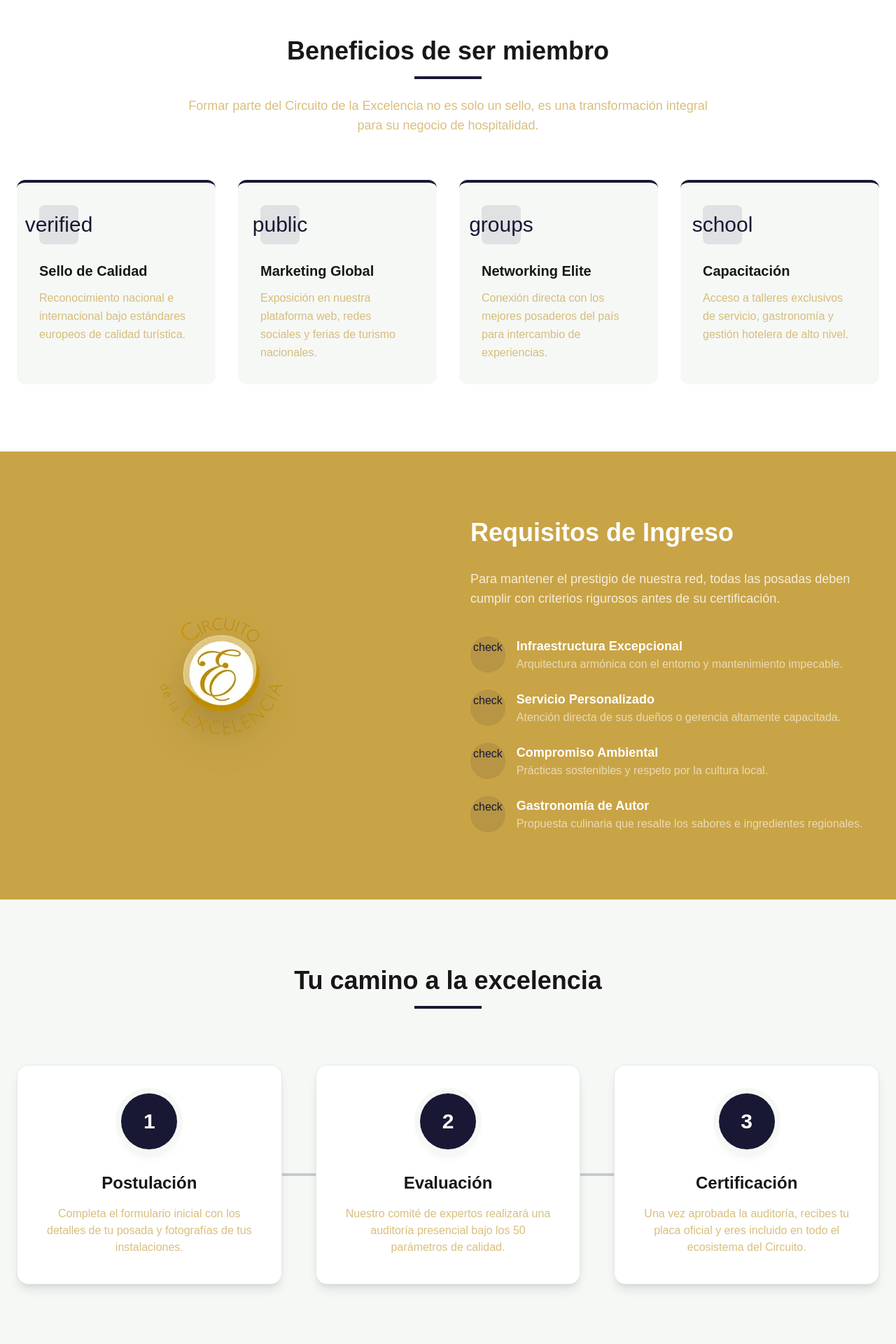
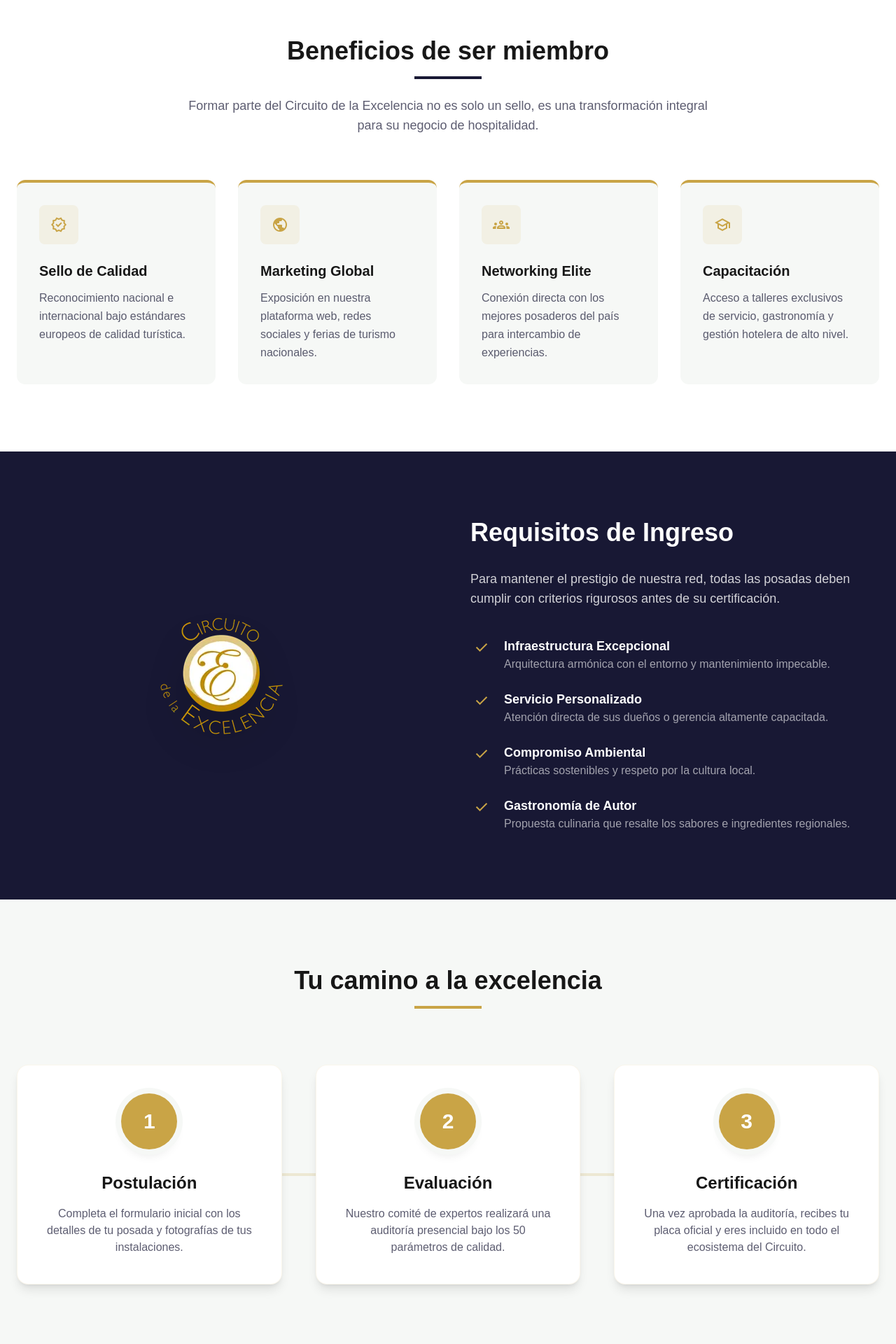
Before and after one commit to gustallafermrd/circuitonew, a Next.js app: page /en/quieres-ser-miembro in a window 1280 px wide. Shown: the part 740-2660 px from the top of the page at 70% size. Built offline with nearby package versions, Linux system fonts and the light colour scheme.

Commit message:
conact us

```diff
--- a/src/app/[lang]/quieres-ser-miembro/page.tsx
+++ b/src/app/[lang]/quieres-ser-miembro/page.tsx
@@ -17,13 +17,13 @@ export default async function QuieresSerMiembroPage({
       <div className="absolute inset-0 bg-primary/60"></div>
       <div className="container mx-auto px-6 relative z-10">
         <div className="max-w-2xl">
-          <span className="text-primary font-bold tracking-widest uppercase mb-4 block">Afiliación de Posadas</span>
+          <span className="text-secondary font-bold tracking-widest uppercase mb-4 block">Afiliación de Posadas</span>
           <h1 className="text-5xl md:text-6xl font-bold text-white mb-6 leading-tight">¿Quieres formar parte de la excelencia?
           </h1>
           <p className="text-xl text-white/90 mb-8 leading-relaxed">Únete a la red más exclusiva de posadas en Venezuela y
             eleva tu estándar de servicio al nivel de los mejores.</p>
           <div className="flex gap-4">
-            <a className="bg-primary hover:bg-primary/90 text-white px-8 py-4 rounded-lg font-bold text-lg transition-all shadow-xl"
+            <a className="bg-secondary hover:bg-secondary/90 text-white px-8 py-4 rounded-lg font-bold text-lg transition-all shadow-xl"
               href="#proceso">Iniciar Solicitud</a>
             <a className="bg-white/10 hover:bg-white/20 backdrop-blur-md text-white border border-white/30 px-8 py-4 rounded-lg font-bold text-lg transition-all"
               href="#beneficios">Ver Beneficios</a>
@@ -36,54 +36,54 @@ export default async function QuieresSerMiembroPage({
         <div className="text-center max-w-3xl mx-auto mb-16">
           <h2 className="text-4xl font-bold mb-4">Beneficios de ser miembro</h2>
           <div className="w-24 h-1 bg-primary mx-auto mb-6"></div>
-          <p className="text-lg text-secondary/70">Formar parte del Circuito de la Excelencia no es solo un sello, es una
+          <p className="text-lg text-primary/70">Formar parte del Circuito de la Excelencia no es solo un sello, es una
             transformación integral para su negocio de hospitalidad.</p>
         </div>
         <div className="grid md:grid-cols-2 lg:grid-cols-4 gap-8">
           <div
-            className="p-8 rounded-xl bg-background-light border-t-4 border-primary hover:shadow-2xl transition-shadow group">
+            className="p-8 rounded-xl bg-background-light border-t-4 border-secondary hover:shadow-2xl transition-shadow group">
             <div
-              className="w-14 h-14 bg-primary/10 rounded-lg flex items-center justify-center mb-6 group-hover:bg-primary transition-colors">
-              <span className="material-icons text-primary group-hover:text-white text-3xl">verified</span>
+              className="w-14 h-14 bg-secondary/10 rounded-lg flex items-center justify-center mb-6 group-hover:bg-secondary transition-colors">
+              <span className="material-symbols-outlined text-secondary group-hover:text-white text-3xl">verified</span>
             </div>
             <h3 className="text-xl font-bold mb-3">Sello de Calidad</h3>
-            <p className="text-secondary/70 leading-relaxed">Reconocimiento nacional e internacional bajo estándares europeos
+            <p className="text-primary/70 leading-relaxed">Reconocimiento nacional e internacional bajo estándares europeos
               de calidad turística.</p>
           </div>
           <div
-            className="p-8 rounded-xl bg-background-light border-t-4 border-primary hover:shadow-2xl transition-shadow group">
+            className="p-8 rounded-xl bg-background-light border-t-4 border-secondary hover:shadow-2xl transition-shadow group">
             <div
-              className="w-14 h-14 bg-primary/10 rounded-lg flex items-center justify-center mb-6 group-hover:bg-primary transition-colors">
-              <span className="material-icons text-primary group-hover:text-white text-3xl">public</span>
+              className="w-14 h-14 bg-secondary/10 rounded-lg flex items-center justify-center mb-6 group-hover:bg-secondary transition-colors">
+              <span className="material-symbols-outlined text-secondary group-hover:text-white text-3xl">public</span>
             </div>
             <h3 className="text-xl font-bold mb-3">Marketing Global</h3>
-            <p className="text-secondary/70 leading-relaxed">Exposición en nuestra plataforma web, redes sociales y ferias de
+            <p className="text-primary/70 leading-relaxed">Exposición en nuestra plataforma web, redes sociales y ferias de
               turismo nacionales.</p>
           </div>
           <div
-            className="p-8 rounded-xl bg-background-light border-t-4 border-primary hover:shadow-2xl transition-shadow group">
+            className="p-8 rounded-xl bg-background-light border-t-4 border-secondary hover:shadow-2xl transition-shadow group">
             <div
-              className="w-14 h-14 bg-primary/10 rounded-lg flex items-center justify-center mb-6 group-hover:bg-primary transition-colors">
-              <span className="material-icons text-primary group-hover:text-white text-3xl">groups</span>
+              className="w-14 h-14 bg-secondary/10 rounded-lg flex items-center justify-center mb-6 group-hover:bg-secondary transition-colors">
+              <span className="material-symbols-outlined text-secondary group-hover:text-white text-3xl">groups</span>
             </div>
             <h3 className="text-xl font-bold mb-3">Networking Elite</h3>
-            <p className="text-secondary/70 leading-relaxed">Conexión directa con los mejores posaderos del país para
+            <p className="text-primary/70 leading-relaxed">Conexión directa con los mejores posaderos del país para
               intercambio de experiencias.</p>
           </div>
           <div
-            className="p-8 rounded-xl bg-background-light border-t-4 border-primary hover:shadow-2xl transition-shadow group">
+            className="p-8 rounded-xl bg-background-light border-t-4 border-secondary hover:shadow-2xl transition-shadow group">
             <div
-              className="w-14 h-14 bg-primary/10 rounded-lg flex items-center justify-center mb-6 group-hover:bg-primary transition-colors">
-              <span className="material-icons text-primary group-hover:text-white text-3xl">school</span>
+              className="w-14 h-14 bg-secondary/10 rounded-lg flex items-center justify-center mb-6 group-hover:bg-secondary transition-colors">
+              <span className="material-symbols-outlined text-secondary group-hover:text-white text-3xl">school</span>
             </div>
             <h3 className="text-xl font-bold mb-3">Capacitación</h3>
-            <p className="text-secondary/70 leading-relaxed">Acceso a talleres exclusivos de servicio, gastronomía y gestión
+            <p className="text-primary/70 leading-relaxed">Acceso a talleres exclusivos de servicio, gastronomía y gestión
               hotelera de alto nivel.</p>
           </div>
         </div>
       </div>
     </section>
-    <section className="py-24 bg-secondary text-white">
+    <section className="py-24 bg-primary text-white">
       <div className="container mx-auto px-6">
         <div className="flex flex-col lg:flex-row items-center gap-16">
           <div className="lg:w-1/2 flex justify-center items-center">
@@ -98,28 +98,28 @@ export default async function QuieresSerMiembroPage({
               cumplir con criterios rigurosos antes de su certificación.</p>
             <ul className="space-y-6">
               <li className="flex gap-4">
-                <span className="material-icons text-primary bg-primary/10 p-1 rounded-full">check</span>
+                <span className="material-symbols-outlined text-secondary p-1 rounded-full">check</span>
                 <div>
                   <h4 className="font-bold text-lg">Infraestructura Excepcional</h4>
                   <p className="text-white/60">Arquitectura armónica con el entorno y mantenimiento impecable.</p>
                 </div>
               </li>
               <li className="flex gap-4">
-                <span className="material-icons text-primary bg-primary/10 p-1 rounded-full">check</span>
+                <span className="material-symbols-outlined text-secondary p-1 rounded-full">check</span>
                 <div>
                   <h4 className="font-bold text-lg">Servicio Personalizado</h4>
                   <p className="text-white/60">Atención directa de sus dueños o gerencia altamente capacitada.</p>
                 </div>
               </li>
               <li className="flex gap-4">
-                <span className="material-icons text-primary bg-primary/10 p-1 rounded-full">check</span>
+                <span className="material-symbols-outlined text-secondary p-1 rounded-full">check</span>
                 <div>
                   <h4 className="font-bold text-lg">Compromiso Ambiental</h4>
                   <p className="text-white/60">Prácticas sostenibles y respeto por la cultura local.</p>
                 </div>
               </li>
               <li className="flex gap-4">
-                <span className="material-icons text-primary bg-primary/10 p-1 rounded-full">check</span>
+                <span className="material-symbols-outlined text-secondary p-1 rounded-full">check</span>
                 <div>
                   <h4 className="font-bold text-lg">Gastronomía de Autor</h4>
                   <p className="text-white/60">Propuesta culinaria que resalte los sabores e ingredientes regionales.</p>
@@ -134,36 +134,36 @@ export default async function QuieresSerMiembroPage({
       <div className="container mx-auto px-6">
         <div className="text-center max-w-3xl mx-auto mb-20">
           <h2 className="text-4xl font-bold mb-4">Tu camino a la excelencia</h2>
-          <div className="w-24 h-1 bg-primary mx-auto"></div>
+          <div className="w-24 h-1 bg-secondary mx-auto"></div>
         </div>
         <div className="relative">
-          <div className="hidden lg:block absolute top-1/2 left-0 w-full h-1 bg-primary/20 -translate-y-1/2 z-0"></div>
+          <div className="hidden lg:block absolute top-1/2 left-0 w-full h-1 bg-secondary/20 -translate-y-1/2 z-0"></div>
           <div className="grid lg:grid-cols-3 gap-12 relative z-10">
             <div
-              className="bg-white p-10 rounded-2xl shadow-lg border border-primary/10 text-center flex flex-col items-center">
+              className="bg-white p-10 rounded-2xl shadow-lg border border-secondary/10 text-center flex flex-col items-center">
               <div
-                className="w-20 h-20 bg-primary text-white text-3xl font-bold rounded-full flex items-center justify-center mb-8 shadow-lg ring-8 ring-background-light">
+                className="w-20 h-20 bg-secondary text-white text-3xl font-bold rounded-full flex items-center justify-center mb-8 shadow-lg ring-8 ring-background-light">
                 1</div>
               <h3 className="text-2xl font-bold mb-4">Postulación</h3>
-              <p className="text-secondary/70">Completa el formulario inicial con los detalles de tu posada y fotografías de
+              <p className="text-primary/70">Completa el formulario inicial con los detalles de tu posada y fotografías de
                 tus instalaciones.</p>
             </div>
             <div
-              className="bg-white p-10 rounded-2xl shadow-lg border border-primary/10 text-center flex flex-col items-center">
+              className="bg-white p-10 rounded-2xl shadow-lg border border-secondary/10 text-center flex flex-col items-center">
               <div
-                className="w-20 h-20 bg-primary text-white text-3xl font-bold rounded-full flex items-center justify-center mb-8 shadow-lg ring-8 ring-background-light">
+                className="w-20 h-20 bg-secondary text-white text-3xl font-bold rounded-full flex items-center justify-center mb-8 shadow-lg ring-8 ring-background-light">
                 2</div>
               <h3 className="text-2xl font-bold mb-4">Evaluación</h3>
-              <p className="text-secondary/70">Nuestro comité de expertos realizará una auditoría presencial bajo los 50
+              <p className="text-primary/70">Nuestro comité de expertos realizará una auditoría presencial bajo los 50
                 parámetros de calidad.</p>
             </div>
             <div
-              className="bg-white p-10 rounded-2xl shadow-lg border border-primary/10 text-center flex flex-col items-center">
+              className="bg-white p-10 rounded-2xl shadow-lg border border-secondary/10 text-center flex flex-col items-center">
               <div
-                className="w-20 h-20 bg-primary text-white text-3xl font-bold rounded-full flex items-center justify-center mb-8 shadow-lg ring-8 ring-background-light">
+                className="w-20 h-20 bg-secondary text-white text-3xl font-bold rounded-full flex items-center justify-center mb-8 shadow-lg ring-8 ring-background-light">
                 3</div>
               <h3 className="text-2xl font-bold mb-4">Certificación</h3>
-              <p className="text-secondary/70">Una vez aprobada la auditoría, recibes tu placa oficial y eres incluido en todo
+              <p className="text-primary/70">Una vez aprobada la auditoría, recibes tu placa oficial y eres incluido en todo
                 el ecosistema del Circuito.</p>
             </div>
           </div>
@@ -172,18 +172,18 @@ export default async function QuieresSerMiembroPage({
     </section>
     <section className="py-24 bg-white">
       <div className="container mx-auto px-6">
-        <div className="max-w-5xl mx-auto bg-secondary rounded-2xl overflow-hidden shadow-2xl flex flex-col lg:flex-row">
-          <div className="lg:w-2/5 p-12 flex flex-col justify-center border-r border-primary/20 bg-secondary">
+        <div className="max-w-5xl mx-auto bg-primary rounded-2xl overflow-hidden shadow-2xl flex flex-col lg:flex-row">
+          <div className="lg:w-2/5 p-12 flex flex-col justify-center border-r border-primary/20 bg-primary">
             <h2 className="text-3xl font-bold mb-6 text-white">¿Listo para dar el paso?</h2>
             <p className="text-white/80 mb-8 text-lg">Déjanos tus datos y un asesor se pondrá en contacto contigo para guiarte
               en el proceso de pre-selección.</p>
             <div className="space-y-4">
               <div className="flex items-center gap-4">
-                <span className="material-icons text-primary">email</span>
+                <span className="material-symbols-outlined text-secondary">email</span>
                 <span className="text-white font-medium">info@circuitodelaexcelencia.com</span>
               </div>
               <div className="flex items-center gap-4">
-                <span className="material-icons text-primary">phone</span>
+                <span className="material-symbols-outlined text-secondary">phone</span>
                 <span className="text-white font-medium">+58 (212) 000-0000</span>
               </div>
             </div>
@@ -192,30 +192,26 @@ export default async function QuieresSerMiembroPage({
             <form className="space-y-6">
               <div className="grid md:grid-cols-2 gap-6">
                 <div>
-                  <label className="block text-sm font-bold text-secondary mb-2 uppercase tracking-wide">Nombre
-                    Completo</label>
-                  <input className="w-full border-gray-200 rounded-lg p-3 focus:ring-primary focus:border-primary"
+                  <label className="block text-sm font-bold text-primary mb-2 uppercase tracking-wide">Nombre Completo</label>
+                  <input className="w-full border-gray rounded-lg p-3 focus:ring-gray focus:border-gray"
                     placeholder="Ej. Juan Pérez" type="text" />
                 </div>
                 <div>
-                  <label className="block text-sm font-bold text-secondary mb-2 uppercase tracking-wide">Nombre de la
-                    Posada</label>
-                  <input className="w-full border-gray-200 rounded-lg p-3 focus:ring-primary focus:border-primary"
+                  <label className="block text-sm font-bold text-primary mb-2 uppercase tracking-wide">Nombre de la Posada</label>
+                  <input className="w-full border-gray-200 rounded-lg p-3 focus:ring-secondary focus:border-secondary"
                     placeholder="Nombre comercial" type="text" />
                 </div>
               </div>
               <div className="grid md:grid-cols-2 gap-6">
                 <div>
-                  <label className="block text-sm font-bold text-secondary mb-2 uppercase tracking-wide">Correo
-                    Electrónico</label>
+                  <label className="block text-sm font-bold text-primary mb-2 uppercase tracking-wide">Correo Electrónico</label>
                   <input className="w-full border-gray-200 rounded-lg p-3 focus:ring-primary focus:border-primary"
                     placeholder="email@ejemplo.com" type="email" />
                 </div>
                 <div>
-                  <label className="block text-sm font-bold text-secondary mb-2 uppercase tracking-wide">Ubicación
-                    (Estado)</label>
+                  <label className="block text-sm font-bold text-primary mb-2 uppercase tracking-wide">Ubicación (Estado)</label>
                   <select
-                    className="w-full border-gray-200 rounded-lg p-3 focus:ring-primary focus:border-primary text-secondary/60">
+                    className="w-full border-gray-400 rounded-lg p-3 focus:ring-primary focus:border-primary text-primary/60">
                     <option>Seleccionar estado</option>
                     <option>Mérida</option>
                     <option>Falcon</option>
@@ -226,13 +222,12 @@ export default async function QuieresSerMiembroPage({
                 </div>
               </div>
               <div>
-                <label className="block text-sm font-bold text-secondary mb-2 uppercase tracking-wide">Breve descripción de la
-                  propiedad</label>
+                <label className="block text-sm font-bold text-primary mb-2 uppercase tracking-wide">Breve descripción de la propiedad</label>
                 <textarea className="w-full border-gray-200 rounded-lg p-3 focus:ring-primary focus:border-primary"
                   placeholder="Cuéntanos un poco sobre tu posada..." rows={4}></textarea>
               </div>
               <button
-                className="w-full bg-primary hover:bg-primary/90 text-white font-bold py-4 rounded-lg shadow-lg transition-all text-lg"
+                className="w-full bg-secondary hover:bg-secondary/90 text-white font-bold py-4 rounded-lg shadow-lg transition-all text-lg"
                 type="submit">ENVIAR SOLICITUD DE INFORMACIÓN</button>
             </form>
           </div>
--- a/src/app/components/footer.tsx
+++ b/src/app/components/footer.tsx
@@ -39,7 +39,7 @@ export default function Footer({ lang = 'es' }: { lang?: string }) {
           <div>
             <ul className="space-y-3 text-sm text-gray-300">
               <li><Link className="hover:text-white transition-colors" href={`/${lang}/blog`}>Blog</Link></li>
-              <li><Link className="hover:text-white transition-colors" href={`/${lang}/destinos`}>Destinos</Link></li>
+              <li><Link className="hover:text-white transition-colors" href={`/${lang}/quieres-ser-miembro`}>¿Quieres ser miembro?</Link></li>
               <li><Link className="hover:text-white transition-colors" href={`/${lang}/contacto`}>Contacto</Link></li>
             </ul>
           </div>
```
